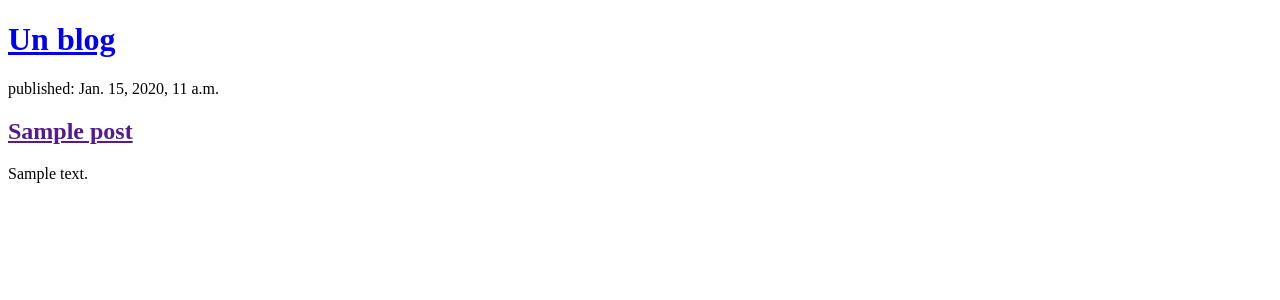
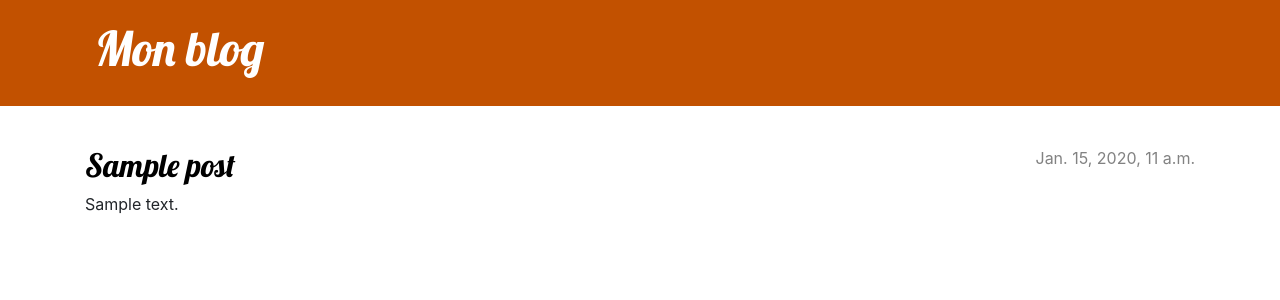
Before and after one commit to milenas27/mon-nouveau-blog, a Django app: page / in a window 1280 px wide. Shown: the top 300 px of the page. Run offline with Django 3.2, Linux system fonts and the light colour scheme; tables that the repository leaves empty hold one stand-in row (values such as "Sample post").

Commit message:
Ajout de la vue et du template de détail blog post ainsi que du CSS pour le site.

```diff
--- /dev/null
+++ b/blog/static/css/blog.css
@@ -0,0 +1,75 @@
+h1 a, h2 a {
+    color: #C25100;
+    font-family: 'Lobster';
+}
+
+.page-header {
+    background-color: #C25100;
+    margin-top: 0;
+    margin-bottom: 40px;
+    padding: 20px 20px 20px 40px;
+}
+
+.page-header h1,
+.page-header h1 a,
+.page-header h1 a:visited,
+.page-header h1 a:active {
+    color: #ffffff;
+    font-size: 36pt;
+    text-decoration: none;
+}
+
+h1,
+h2,
+h3,
+h4 {
+    font-family: 'Lobster', cursive;
+}
+
+.date {
+    color: #828282;
+}
+
+.save {
+    float: right;
+}
+
+.post-form textarea,
+.post-form input {
+    width: 100%;
+}
+
+.top-menu,
+.top-menu:hover,
+.top-menu:visited {
+    color: #ffffff;
+    float: right;
+    font-size: 26pt;
+    margin-right: 20px;
+}
+
+.post {
+    margin-bottom: 70px;
+}
+
+.post h2 a,
+.post h2 a:visited {
+    color: #000000;
+}
+
+.post > .date,
+.post > .actions {
+    float: right;
+}
+
+.btn-default,
+.btn-default:visited {
+    color: #C25100;
+    background: none;
+    border-color: #C25100;
+}
+
+.btn-default:hover {
+    color: #FFFFFF;
+    background-color: #C25100;
+}
--- /dev/null
+++ b/blog/templates/blog/base.html
@@ -0,0 +1,28 @@
+{% load static %}
+
+<!DOCTYPE html>
+<html>
+    <head>
+        <meta charset="utf-8" />
+        <title>My first blog</title>
+        <link rel="stylesheet" href="https://cdn.jsdelivr.net/npm/bootstrap@4.5.3/dist/css/bootstrap.min.css" integrity="sha384-TX8t27EcRE3e/ihU7zmQxVncDAy5uIKz4rEkgIXeMed4M0jlfIDPvg6uqKI2xXr2" crossorigin="anonymous">
+        <link href="//fonts.googleapis.com/css?family=Lobster&subset=latin,latin-ext" rel="stylesheet" type="text/css">
+        <link rel="stylesheet" href="{% static 'css/blog.css' %}">
+    </head>
+
+    <body>
+        <header class="page-header">
+          <div class="container">
+              <h1><a href="/">Mon blog</a></h1>
+          </div>
+        </header>
+        <main class="container">
+            <div class="row">
+                <div class="col">
+                {% block content %}
+                {% endblock %}
+                </div>
+            </div>
+        </main>
+    </body>
+</html>
--- a/blog/templates/blog/post_list.html
+++ b/blog/templates/blog/post_list.html
@@ -1,36 +1,13 @@
-<!DOCTYPE html>
-<html>
-    <head>
-        <!-- En-tête de la page -->
-        <meta charset="utf-8" />
-        <title>My first blog</title>
-    </head>
+{% extends 'blog/base.html' %}
 
-    <body>
-        <header>
-            <h1><a href="/">Un blog</a></h1>
-        </header>
-    	<!--<p>Bienvenue sur mon premier blog ! Hé oui moi je blogue, comme les <em>jeuns</em>.</p>
-    	<h2><mark>Avertissement !</mark></h2>
-    	<p>Ce blog est rempli de bêtises (ne pas juger svp).</p>-->
-    	{% for post in posts %}
-		    <article>
-		        <time>published: {{ post.published_date }}</time>
-		        <h2><a href="">{{ post.title }}</a></h2>
-		        <p>{{ post.text|linebreaksbr }}</p>
-		    </article>
-		{% endfor %}
-
-        <!--<article>
-            <time>publication: 14.06.2014, 12:14</time>
-            <h2><a href="">Mon second article</a></h2>
-            <p>Troisième liste, de définition (moins utilisée mais j'ai envie de voir à quoi elle ressemble :p) :</p>
-    	<dl>
-    		<dt>Pining</dt><dd>Just look at Crowley and Aziraphale, you'll understand.</dd>
-    	</dl>
-    	Turns out s'not that pretty. Still, I'll keep it in mind.
-        </article>-->
-
-
-    </body>
-</html>
+{% block content %}
+	{% for post in posts %}
+	    <article class="post">
+	        <time class="date">
+	            {{ post.published_date }}
+	        </time>
+	        <h2><a href="{% url 'post_detail' pk=post.pk %}">{{ post.title }}</a></h2>
+	        <p>{{ post.text|linebreaksbr }}</p>
+	    </article>
+	{% endfor %}
+{% endblock %}
--- a/blog/urls.py
+++ b/blog/urls.py
@@ -3,4 +3,5 @@ from . import views #importation de toutes les vues de l'application blog
 
 urlpatterns = [
     path('', views.post_list, name='post_list'),
+    path('post/<int:pk>/', views.post_detail, name='post_detail'),
 ]
--- a/blog/views.py
+++ b/blog/views.py
@@ -1,7 +1,13 @@
 from django.shortcuts import render
 from django.utils import timezone
 from .models import Post
+from django.shortcuts import render, get_object_or_404
 
 def post_list(request):
     posts = Post.objects.filter(published_date__lte=timezone.now()).order_by('published_date')
     return render(request, 'blog/post_list.html', {'posts': posts})
+
+
+def post_detail(request, pk):
+    post = get_object_or_404(Post, pk=pk)
+    return render(request, 'blog/post_detail.html', {'post': post})
```
Also changed, not shown: blog/templates/blog/post_detail.html (added, +13 -0 lines).
